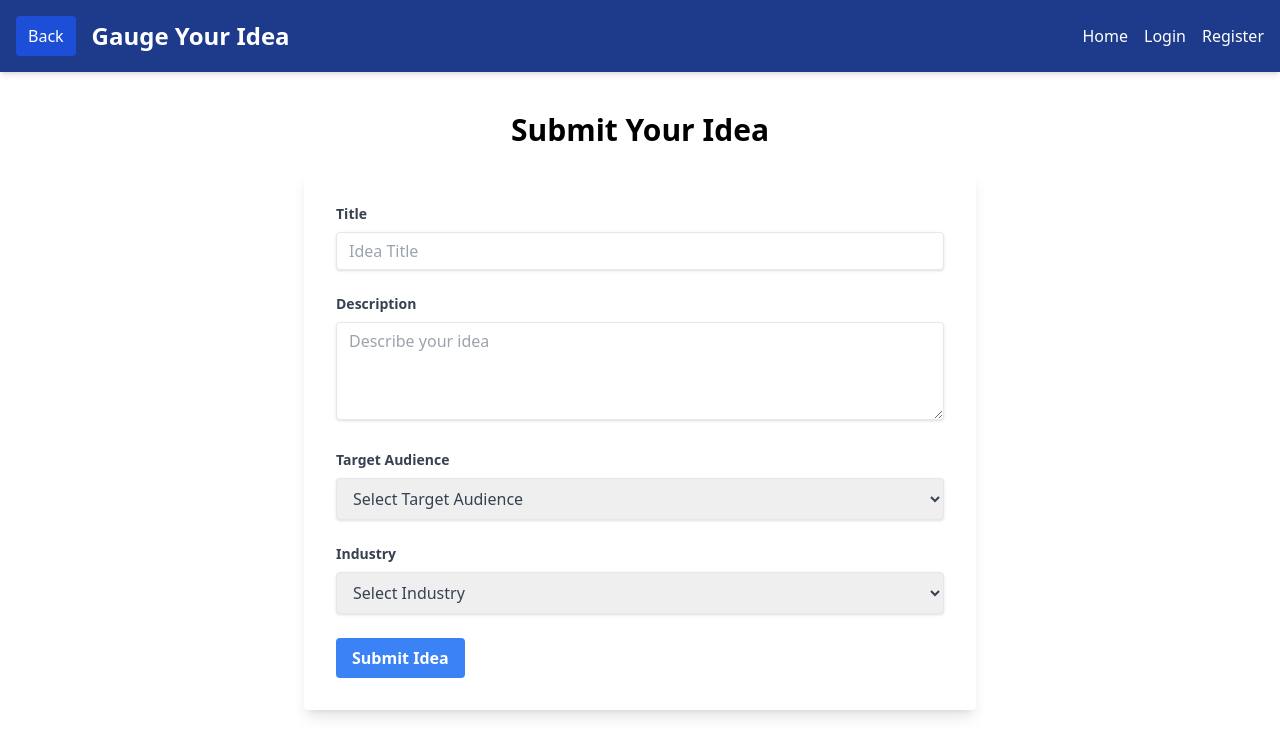
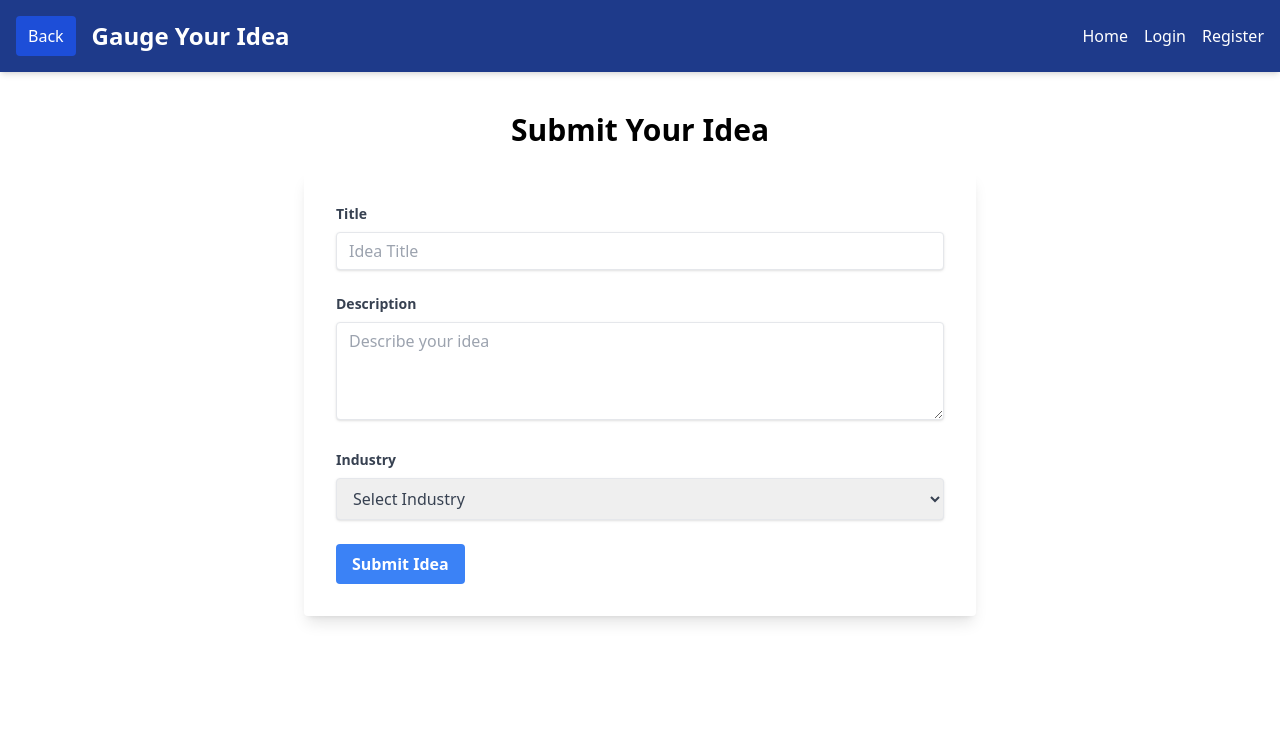
Before and after one commit to dennisyd/gauge-your-idea, a React (Create React App) app: page /submit-idea in a window 1280 px wide. Shown: the top 756 px of the page. Built offline with nearby package versions, Linux system fonts and the light colour scheme.

Commit message:
small changes

```diff
--- a/src/pages/PersonalIdeas.js
+++ b/src/pages/PersonalIdeas.js
@@ -58,9 +58,6 @@ function PersonalIdeas() {
               <p className="text-gray-600 mb-4">{idea.description}</p>
               <div className="mb-4 space-y-1">
                 <p className="text-sm text-gray-700">
-                  <strong>Target Audience:</strong> {idea.targetAudience}
-                </p>
-                <p className="text-sm text-gray-700">
                   <strong>Industry:</strong> {idea.industry}
                 </p>
                 <p className="text-sm text-gray-500">
--- a/src/pages/SubmitIdea.js
+++ b/src/pages/SubmitIdea.js
@@ -1,5 +1,3 @@
-// SubmitIdea.jsx
-
 import React, { useState } from 'react';
 import { useNavigate } from 'react-router-dom';
 import axios from 'axios';
@@ -7,7 +5,6 @@ import axios from 'axios';
 function SubmitIdea() {
   const [title, setTitle] = useState('');
   const [description, setDescription] = useState('');
-  const [targetAudience, setTargetAudience] = useState('');
   const [industry, setIndustry] = useState('');
   const [error, setError] = useState('');
   const [loading, setLoading] = useState(false);
@@ -22,8 +19,8 @@ function SubmitIdea() {
       return;
     }
 
-    if (!targetAudience || !industry) {
-      setError('Please select both Target Audience and Industry.');
+    if (!industry) {
+      setError('Please select an Industry.');
       return;
     }
 
@@ -35,7 +32,6 @@ function SubmitIdea() {
         {
           title,
           description,
-          targetAudience,
           industry,
         },
         { headers: { Authorization: `Bearer ${token}` } }
@@ -93,31 +89,6 @@ function SubmitIdea() {
           ></textarea>
         </div>
 
-        {/* Target Audience Dropdown */}
-        <div className="mb-6">
-          <label
-            className="block text-gray-700 text-sm font-bold mb-2"
-            htmlFor="targetAudience"
-          >
-            Target Audience
-          </label>
-          <select
-            id="targetAudience"
-            value={targetAudience}
-            onChange={(e) => setTargetAudience(e.target.value)}
-            required
-            className="shadow border rounded w-full py-2 px-3 text-gray-700 leading-tight focus:outline-none focus:ring focus:ring-blue-300"
-          >
-            <option value="" disabled>
-              Select Target Audience
-            </option>
-            <option value="General Enthusiast">General Enthusiast</option>
-            <option value="Industry Expert">Industry Expert</option>
-            <option value="Experienced Entrepreneur">Experienced Entrepreneur</option>
-            <option value="Potential Customer/User">Potential Customer/User</option>
-          </select>
-        </div>
-
         {/* Industry Dropdown */}
         <div className="mb-6">
           <label
```
